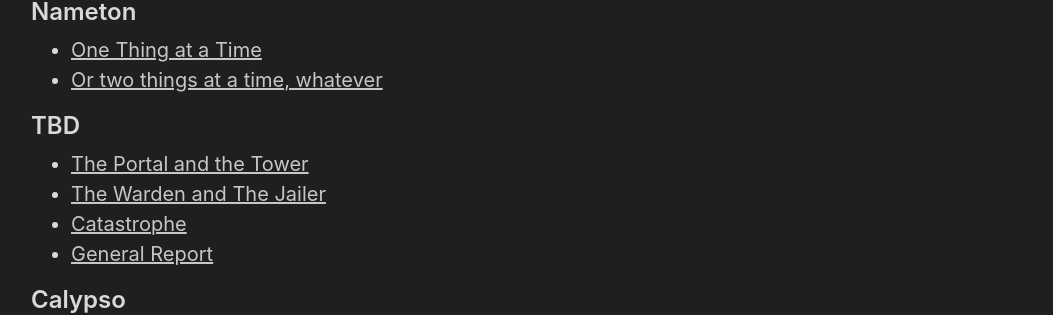
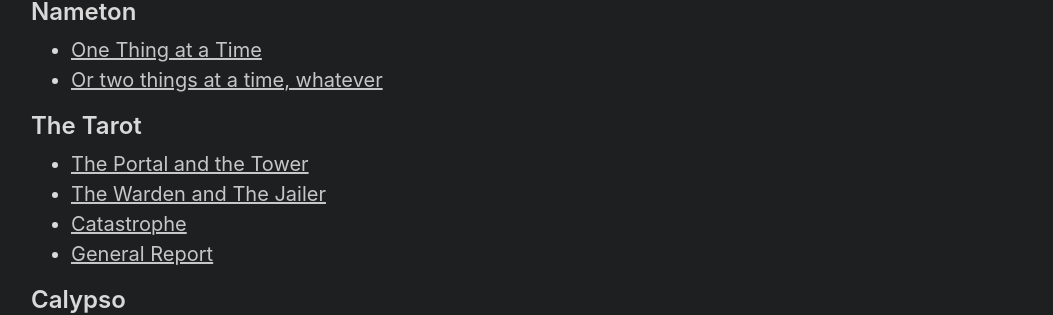
Before and after one commit to Desideratus1/Desideratus1.github.io, a Jekyll site: the page built from index.html, in a window 1280 px wide. Shown: the part 268-583 px from the top of the page, without its empty margins (113-1166 px from the left). Built offline with Jekyll 4.4.1, drawn with Linux system fonts in a browser that asks for light colours; the list of posts is cut into pages by our own code.

Commit message:
Finally giving a name for the calypso stuff

```diff
--- a/_posts/0022-01-01-the-portal-and-the-tower.md
+++ b/_posts/0022-01-01-the-portal-and-the-tower.md
@@ -1,7 +1,7 @@
 ---
 layout: post
 title: The Portal and the Tower
-adventure_set: TBD
+adventure_set: The Tarot
 adventure_number: 8
 post_number: 1
 ---
--- a/_posts/0023-01-1-the-warden-and-the-jailer.md
+++ b/_posts/0023-01-1-the-warden-and-the-jailer.md
@@ -1,7 +1,7 @@
 ---
 layout: post
 title: The Warden and The Jailer
-adventure_set: TBD
+adventure_set: The Tarot
 adventure_number: 8
 post_number: 2
 ---
--- a/_posts/0024-01-01-catastrophe.md
+++ b/_posts/0024-01-01-catastrophe.md
@@ -1,7 +1,7 @@
 ---
 layout: post
 title: Catastrophe
-adventure_set: TBD
+adventure_set: The Tarot
 adventure_number: 8
 post_number: 3
 ---
--- a/_posts/0025-01-01-general-report.md
+++ b/_posts/0025-01-01-general-report.md
@@ -1,7 +1,7 @@
 ---
 layout: post
 title: General Report
-adventure_set: TBD
+adventure_set: The Tarot
 adventure_number: 8
 post_number: 4
 ---
```
